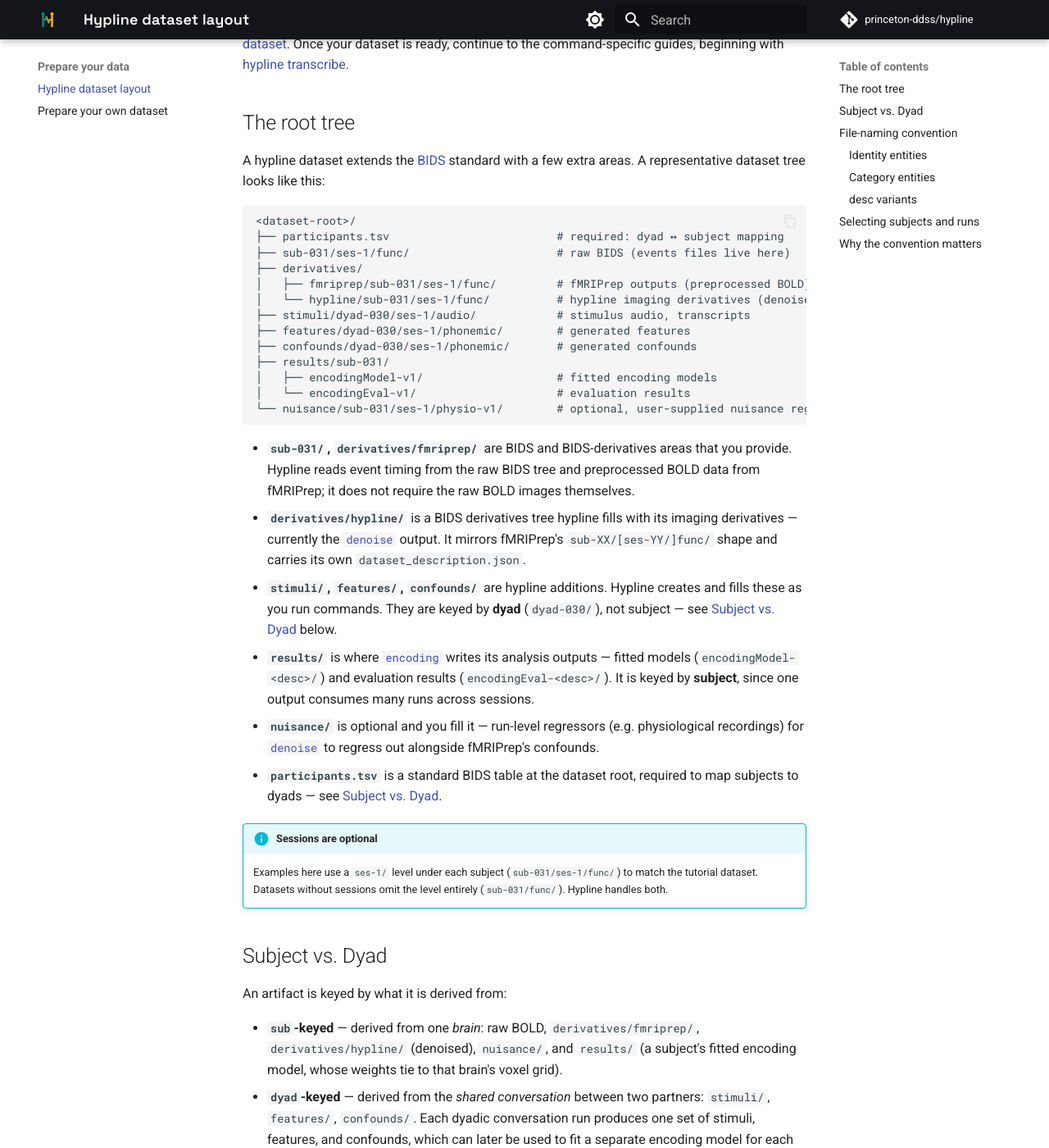
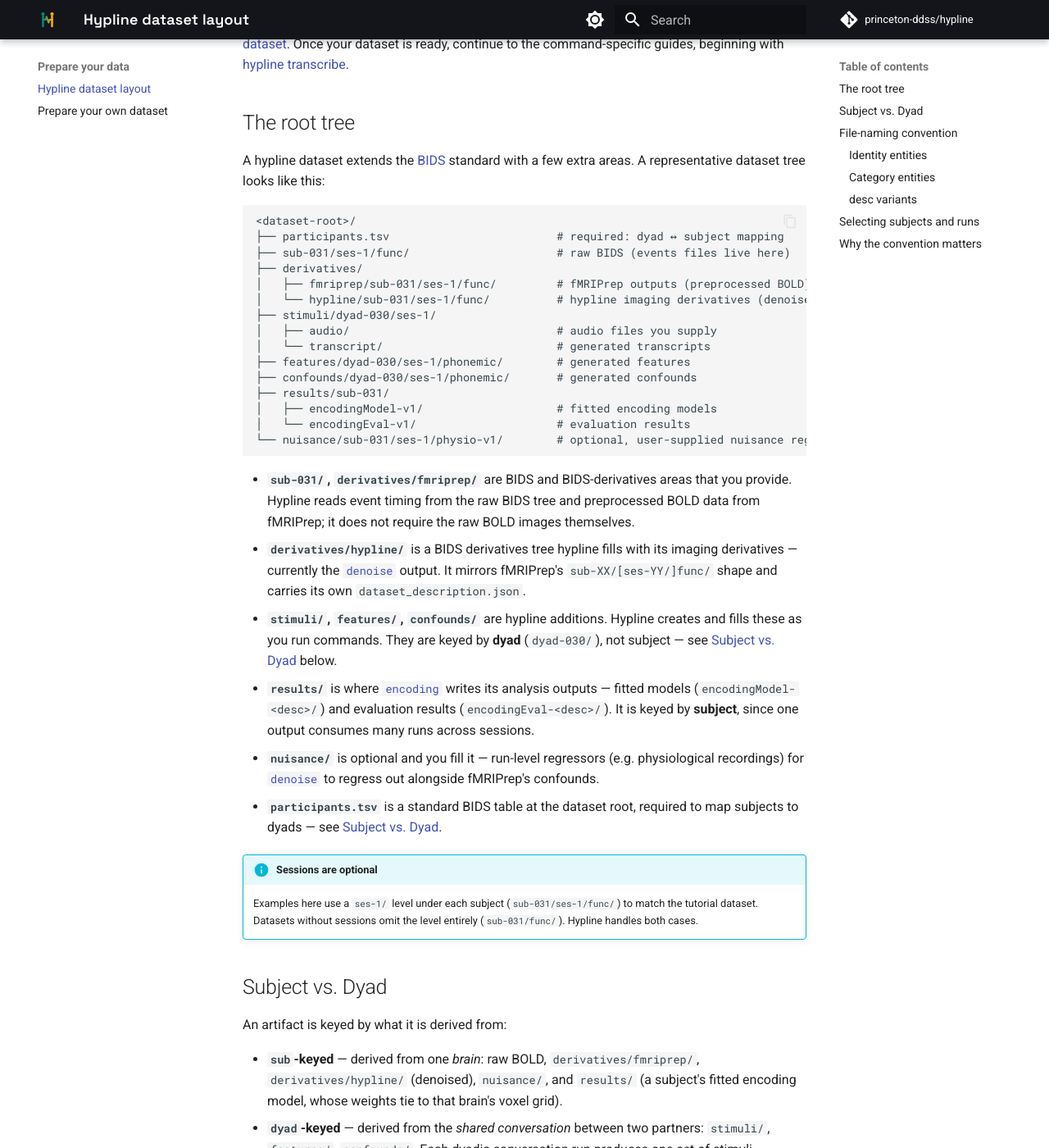
Before and after one commit to princeton-ddss/hypline, an MkDocs documentation site: the page built from docs/mkdocs/data-prep/layout.md, in a window 1280 px wide and 1400 px high, scrolled down 331 px. Shown: the whole window at 82% size. Built offline with MkDocs 1.6.1 and Material for MkDocs 9.7.7, drawn with Linux system fonts in a browser that asks for light colours; comment, search, counter and statistics services are not loaded; the version menu is left out; some of the changed text lies outside the part shown.

Commit message:
Revise layout documentation for clarity and accuracy
Updated the layout documentation to clarify the structure of stimulus audio and transcripts, and added a note about handling sessions. Removed the warning about tab usage for TSV files.

```diff
--- a/docs/mkdocs/data-prep/layout.md
+++ b/docs/mkdocs/data-prep/layout.md
@@ -22,7 +22,9 @@
 ├── derivatives/
 │   ├── fmriprep/sub-031/ses-1/func/         # fMRIPrep outputs (preprocessed BOLD)
 │   └── hypline/sub-031/ses-1/func/          # hypline imaging derivatives (denoised BOLD)
-├── stimuli/dyad-030/ses-1/audio/            # stimulus audio, transcripts
+├── stimuli/dyad-030/ses-1/
+│   ├── audio/                               # audio files you supply
+│   └── transcript/                          # generated transcripts
 ├── features/dyad-030/ses-1/phonemic/        # generated features
 ├── confounds/dyad-030/ses-1/phonemic/       # generated confounds
 ├── results/sub-031/
@@ -55,7 +57,7 @@
 
     Examples here use a `ses-1/` level under each subject
     (`sub-031/ses-1/func/`) to match the tutorial dataset. Datasets without
-    sessions omit the level entirely (`sub-031/func/`). Hypline handles both.
+    sessions omit the level entirely (`sub-031/func/`). Hypline handles both cases.
 
 ## Subject vs. Dyad
 
```
Also changed, not shown: other parts of docs/mkdocs/data-prep/layout.md (+0 -7 lines).
